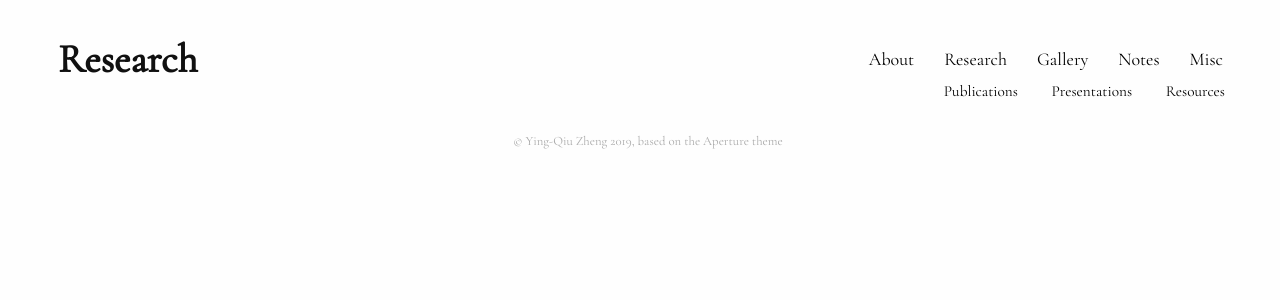
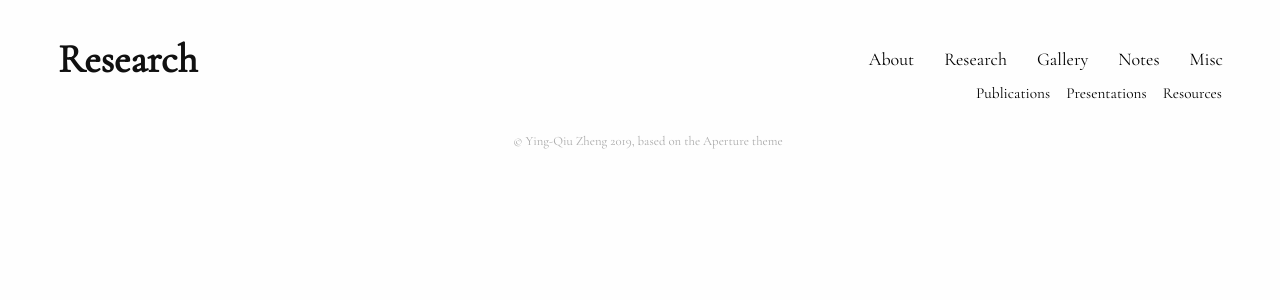
Before and after one commit to yingqiuz/yingqiuz.github.io, a Jekyll site: the page built from research/index.html, in a window 1280 px wide. Shown: the top 300 px of the page. Built offline with Jekyll 4.4.1, drawn with Linux system fonts in a browser that asks for light colours; nearby versions of some CDN libraries; a style sheet for code colours, icons or effects is not loaded.

Commit message:
fix navbar width

```diff
--- a/_sass/elements.scss
+++ b/_sass/elements.scss
@@ -85,19 +85,19 @@ nav {
 .subnav-content {
 	position: absolute;
 	background-color: $background;
-	display: block;
+	display: flex;
 	visibility: hidden;
 	opacity: 0;
-	right: 0;
-	margin-right: 40px;
+	right: 50px;
 	font-size: .85em;
 	transition: 0.5s 0.5s;
-	margin-top: 12px;
 	z-index: 1;
-	padding-left: 200px;
+	width: 90%;
+	justify-content: flex-end;
+	margin-top: 6px;
 
 	a {
-		padding: 15px;
+		padding: 8px;
 		text-decoration: none;
 		color: darken($color, 30%);
 		transition: color .2s ease;
@@ -120,14 +120,15 @@ nav {
 .subnav-content-constant {
 	position: absolute;
 	background-color: $background;
-	display: block;
-	right: 0;
-	margin-right: 40px;
+	display: flex;
+	right: 50px;
 	font-size: .85em;
-	margin-top: 12px;
+	width: 90%;
+	justify-content: flex-end;
+	margin-top: 6px;
 
 	a {
-		padding: 15px;
+		padding: 8px;
 		text-decoration: none;
 		color: darken($color, 30%);
 		transition: color .2s ease;
```
